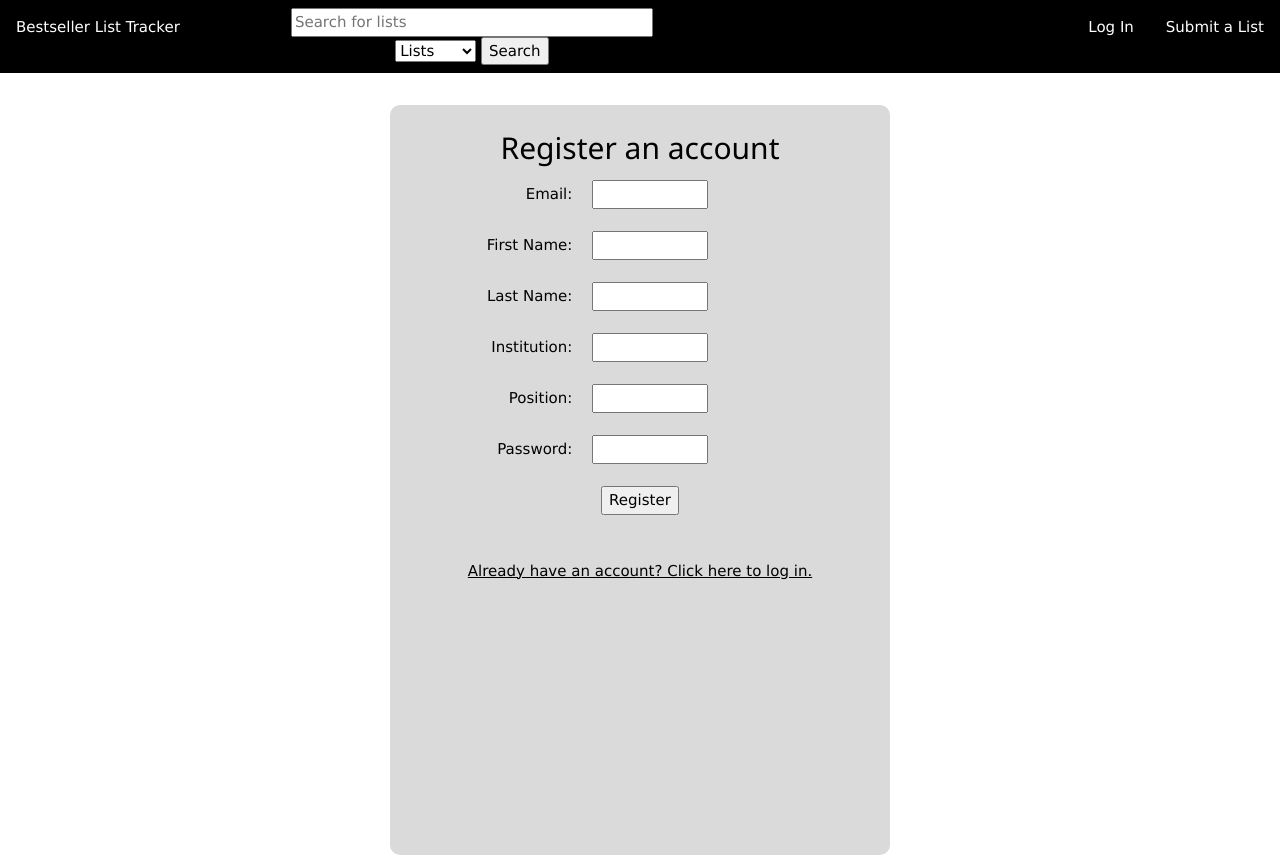
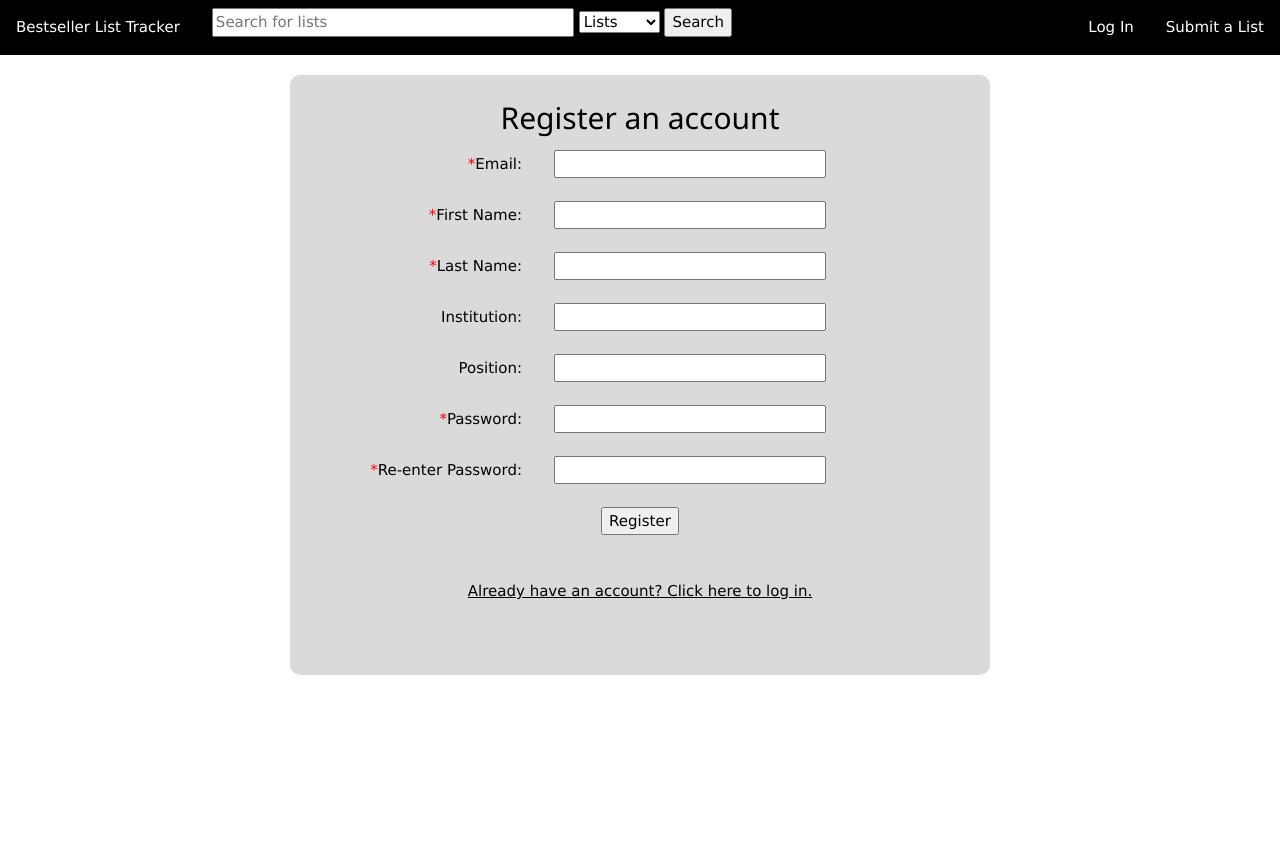
Before and after one commit to smores56/googleplex, a Python web app: template googleplex/templates/registration.html in a window 1280 px wide. After the commit the page ends 675 px from the top, so only its background shows below. Run offline with Jinja, Linux system fonts and the light colour scheme; the template is opened without the code that fills it, so the values that code supplies are empty.

Commit message:
Fixed registration to include proper formatting, input validation

```diff
--- /dev/null
+++ b/googleplex/static/scripts/registration.js
@@ -0,0 +1,98 @@
+function submit_registration() {
+  var valid = validate_registration();
+  if (valid) {
+    var pass = document.getElementById('password1').value;
+    var email = document.getElementById('email').value;
+    scrypt(pass, (email + 'xyz').substring(0, 8), {
+      N: 4,
+      r: 4,
+      p: 2,
+      dkLen: 16,
+      encoding: 'hex'
+    }, function(hash) {
+      document.getElementById('pass_hash').value = hash;
+    // document.getElementById('registration-form').submit(); //form submission
+    });
+  }
+
+  console.log('submit_registration returned ' + valid);
+
+  return valid;
+}
+
+function validate_registration() {
+  var err_count = 0;
+  if (!validate_email()) err_count++;
+  if (!validate_first_name()) err_count++;
+  if (!validate_last_name()) err_count++;
+  if (!validate_password1()) err_count++;
+  if (!validate_password2()) err_count++;
+
+  return err_count == 0;
+}
+
+function validate_email() {
+  var email = document.getElementById('email');
+  var email_error = document.getElementById('email-error');
+  if (email.value.length == 0) {
+    email_error.innerText = 'Email is required.';
+    email_error.style.display = 'block';
+    return false;
+  } else {
+    email_error.style.display = 'none';
+    return true;
+  }
+}
+
+function validate_first_name() {
+  var first_name = document.getElementById('first_name');
+  var first_name_error = document.getElementById('first_name-error');
+  if (first_name.value.length == 0) {
+    first_name_error.innerText = 'First name is required.';
+    first_name_error.style.display = 'block';
+    return false;
+  } else {
+    first_name_error.style.display = 'none';
+    return true;
+  }
+}
+
+function validate_last_name() {
+  var last_name = document.getElementById('last_name');
+  var last_name_error = document.getElementById('last_name-error');
+  if (last_name.value.length == 0) {
+    last_name_error.innerText = 'Last name is required.';
+    last_name_error.style.display = 'block';
+    return false;
+  } else {
+    last_name_error.style.display = 'none';
+    return true;
+  }
+}
+
+function validate_password1() {
+  var password1 = document.getElementById('password1');
+  var password1_error = document.getElementById('password1-error');
+  if (password1.value.length < 6 || password1.value.length > 12) {
+    password1_error.innerText = 'Password must be between 6 and 12 characters.';
+    password1_error.style.display = 'block';
+    return false;
+  } else {
+    password1_error.style.display = 'none';
+    return true;
+  }
+}
+
+function validate_password2() {
+  var password1 = document.getElementById('password1');
+  var password2 = document.getElementById('password2');
+  var password2_error = document.getElementById('password2-error');
+  if (password2.value != password1.value) {
+    password2_error.innerText = 'Passwords must match.';
+    password2_error.style.display = 'block';
+    return false;
+  } else {
+    password2_error.style.display = 'none';
+    return true;
+  }
+}
--- /dev/null
+++ b/googleplex/static/styles/registration.css
@@ -0,0 +1,36 @@
+.registration_box {
+    display: inline;
+    margin-top: 20px;
+    font: "Roboto";
+    background-color: #dadada;
+    display: block;
+    margin-left: auto;
+    margin-right: auto;
+    overflow: hidden;
+    border-radius: 10px;
+    padding: 10px;
+    width: 700px;
+    height: 600px;
+}
+
+form {
+    margin: 0 auto;
+}
+
+label, input {
+    /* in order to define widths */
+    display: inline-block;
+}
+
+label {
+     width: 30%;
+    /* positions the label text beside the input */
+    text-align: right;
+}
+
+label + input {
+    width: 40%;
+    /* large margin-right to force the next element to the new-line
+    and margin-left to create a gutter between the label and input */
+    margin: 0 20% 0 4%;
+}
--- a/googleplex/templates/registration.html
+++ b/googleplex/templates/registration.html
@@ -3,87 +3,64 @@
 {% extends "overlay.html" %}
 {% block title %}Log In{% endblock %}
 {% block style %}
-  <link rel="stylesheet" href="https://www.w3schools.com/w3css/4/w3.css">
-  <!-- <link rel="stylesheet" href="static/styles/registration.css"> -->
-<style>
-  .registration_box {
-    display: inline;
-    margin-top: 60px;
-    font: "Roboto";
-    position: absolute;
-    top: 60%;
-    left: 50%;
-    transform: translateX(-50%) translateY(-50%);
-    margin: auto;
-    background-color: #dadada;
-    overflow: hidden;
-    border-radius: 10px;
-    padding: 10px;
-    width: 500px;
-    height: 750px;
-    }
-
-    form {
-    width: 80%;
-    margin: 0 auto;
-    }
-
-    label, input {
-        /* in order to define widths */
-        display: inline-block;
-    }
-
-    label {
-         width: 30%;
-        /* positions the label text beside the input */
-        text-align: right;
-    }
-
-    label + input {
-        width: 30%;
-        /* large margin-right to force the next element to the new-line
-        and margin-left to create a gutter between the label and input */
-        margin: 0 30% 0 4%;
-    }
-
-
-</style>
+  <link rel="stylesheet" href="/styles/registration.css">
 {% endblock %}
-
+{% block scripts %}
+  <script src="/scripts/scrypt-async.min.js"></script>
+  <script src="/scripts/registration.js"></script>
+{% endblock %}
 {% block content %}
   <!-- Submission box-->
   <div id="login">
-    <center  class="registration_box">
-    <div class="container">
-      <h2> Register an account </h2>
-      <form action="/registration" method = "POST">
+    <center class="registration_box">
+      <div class="container">
+        <h2> Register an account </h2>
+        <form id="registration-form" action="/registration" onsubmit="return submit_registration()" method="post">
 
-          <label text-align: right>Email:</label>
-          <input type="text"  name="" value=""><br><br>
+            <label text-align: right><a style="color:red;">*</a>Email:</label>
+            <input type="email" id="email" name="email">
+            <a style="color:red;display:none;" id="email-error"></a>
+            <br><br>
 
-          <label text-align: right>First Name:</label>
-          <input type="text"  name="" value=""><br><br>
+            <label text-align: right><a style="color:red;">*</a>First Name:</label>
+            <input type="text" id="first_name" name="first_name">
+            <a style="color:red;display:none;" id="first_name-error"></a>
+            <br><br>
 
-          <label text-align: right>Last Name:</label>
-          <input type="text" name="" value=""><br><br>
+            <label text-align: right><a style="color:red;">*</a>Last Name:</label>
+            <input type="text" id="last_name" name="last_name">
+            <a style="color:red;display:none;" id="last_name-error"></a>
+            <br><br>
 
-          <label text-align: right>Institution:</label>
-          <input type="text" name="" value=""><br><br>
+            <label text-align: right>Institution:</label>
+            <input type="text" id="institution" name="institution">
+            <a style="color:red;display:none;" id="institution-error"></a>
+            <br><br>
 
-          <label text-align: right>Position:</label>
-          <input type="text" name="" value=""><br><br>
+            <label text-align: right>Position:</label>
+            <input type="text" id="position" name="position">
+            <a style="color:red;display:none;" id="position-error"></a>
+            <br><br>
 
-          <label text-align: right>Password:</label>
-          <input type="password" name=""><br><br>
+            <label text-align: right><a style="color:red;">*</a>Password:</label>
+            <input type="password" id="password1">
+            <a style="color:red;display:none;" id="password1-error"></a>
+            <br><br>
 
-          <input type="submit" value="Register">
+            <label text-align: right><a style="color:red;">*</a>Re-enter Password:</label>
+            <input type="password" id="password2">
+            <a style="color:red;display:none;" id="password2-error"></a>
+            <br><br>
 
-      </form>
+            <input type="password" id="pass_hash" name="pass_hash" hidden>
 
-      <br><br>
-      <a href="#" onclick="location.href='login'">Already have an account? Click here to log in.</a>
-   </div>
+            <input type="submit" value="Register">
+        </form>
+        <br>
+        {% if flash %}<a style="color:red;">{{ flash }}</a>{% endif %}
+        <br>
+        <a href="/login">Already have an account? Click here to log in.</a>
+      </div>
     </center>
-
   </div>
 {% endblock %}
```
